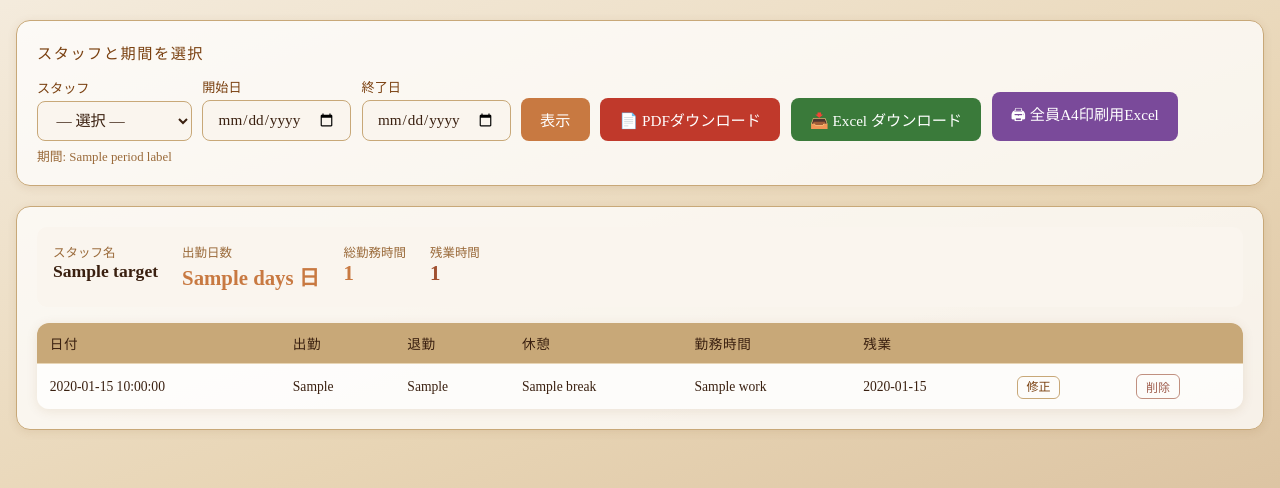
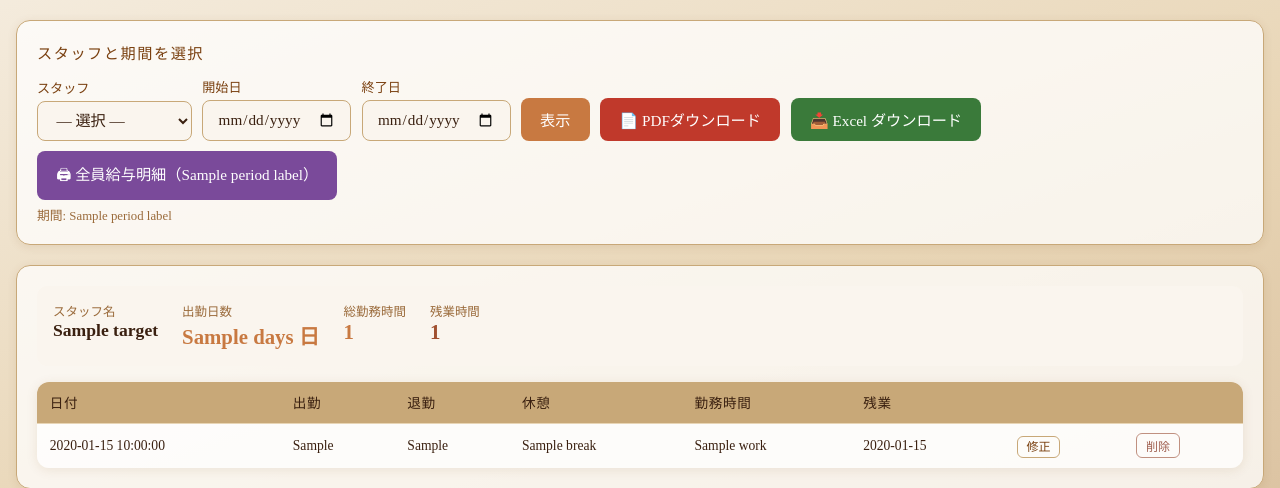
Before and after one commit to like0the0wind-ai/nichigetu-kaisha, a Flask app: template attendance_app/templates/payslip.html in a window 1280 px wide. Shown: the part 49-537 px from the top of the page. Run offline with Flask 3, Linux system fonts and the light colour scheme; the template is opened without the code that fills it: most values are stand-ins (such as "Sample title", 1, 10 or a date in 2020); some libraries are stand-ins or nearby versions.

Commit message:
feat: 全員給与明細ボタンに給与期間を表示
日付を変えると「〇年〇月分」が自動更新される。

Co-Authored-By: Claude Sonnet 4.6 <noreply@anthropic.com>

```diff
--- a/attendance_app/templates/payslip.html
+++ b/attendance_app/templates/payslip.html
@@ -147,15 +147,27 @@
       {% endif %}
       <a id="link_all" class="btn-excel" style="background:#7a4a9a"
          href="/admin/payslip/all_excel?from={{ date_from }}&to={{ date_to }}">
-        🖨 全員A4印刷用Excel
+        🖨 全員給与明細（<span id="label_period">{{ period_label }}</span>）
       </a>
     </form>
     <script>
+    function _periodLabel(f, t) {
+      if (!f) return '';
+      var fd = new Date(f + 'T00:00:00'), td = t ? new Date(t + 'T00:00:00') : fd;
+      var y = fd.getFullYear(), m = fd.getMonth()+1;
+      var ey = td.getFullYear(), em = td.getMonth()+1;
+      if (y === ey && m === em) return y + '年' + m + '月分';
+      return y + '年' + m + '月〜' + ey + '年' + em + '月分';
+    }
     function updateLinks() {
       var f = document.getElementById('date_from').value;
       var t = document.getElementById('date_to').value;
       var all = document.getElementById('link_all');
-      if (all) all.href = '/admin/payslip/all_excel?from=' + f + '&to=' + t;
+      if (all) {
+        all.href = '/admin/payslip/all_excel?from=' + f + '&to=' + t;
+        var lbl = document.getElementById('label_period');
+        if (lbl) lbl.textContent = _periodLabel(f, t);
+      }
       var name = document.querySelector('select[name="name"]').value;
       var dl = document.getElementById('link_dl');
       if (dl) {
```
